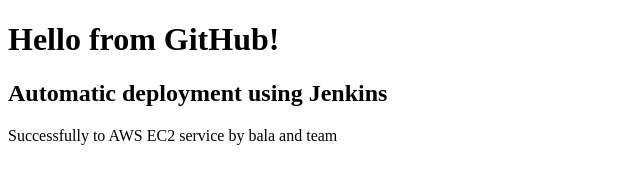
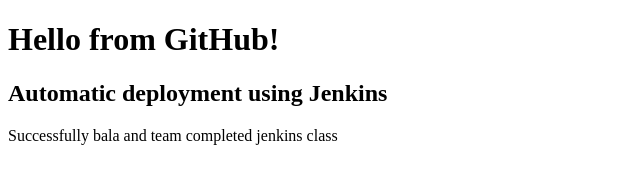
Before and after one commit to Balajackz16/jenkins-auto-deploy, a plain HTML site: page index.html in a window 1280 px wide. Shown: the full height of the page, 0-640 px from the left. Drawn offline with Linux system fonts and the light colour scheme.

Commit message:
Update index.html

```diff
--- a/index.html
+++ b/index.html
@@ -6,6 +6,6 @@
 <body>
     <h1>Hello from GitHub!</h1>
     <h2>Automatic deployment using Jenkins</h2>
-    <p>Successfully  to AWS EC2 service by bala and team</p>
+    <p>Successfully bala and team completed jenkins class</p>
 </body>
 </html>
```
